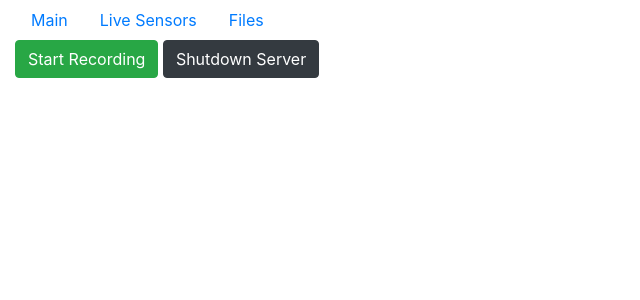
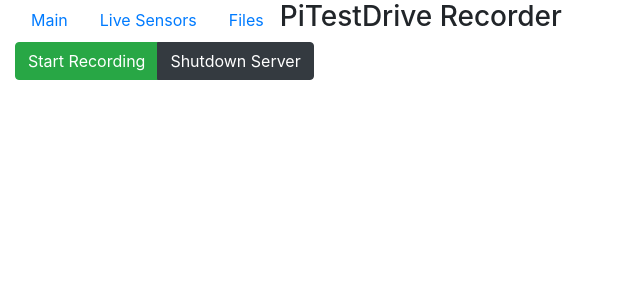
Before and after one commit to tmkdev/pitestdrive, a Flask app: template recorder/views/templates/main.html in a window 1280 px wide. Shown: the top 300 px of the page, without its empty margins (0-640 px from the left). Run offline with Flask 2, Linux system fonts and the light colour scheme; the template is opened without the code that fills it, so the values that code supplies are empty; some libraries are stand-ins or nearby versions.

Commit message:
Better nav - refreshes.. 	modified:   views/files.py 	modified:   views/main.py 	modified:   views/stats.py 	modified:   views/templates/base.html 	modified:   views/templates/main.html 	modified:   views/templates/stats.html

```diff
--- a/recorder/views/files.py
+++ b/recorder/views/files.py
@@ -14,7 +14,7 @@ def index():
 
     listing = dict(zip(flist, stats))
 
-    return render_template('files.html', listing=listing)
+    return render_template('files.html', listing=listing, active='files')
 
 @files.route('/download/<string:filename>')
 def download(filename):
--- a/recorder/views/main.py
+++ b/recorder/views/main.py
@@ -11,7 +11,11 @@ def shutdown_server():
 
 @main.route('/')
 def index():
-    return render_template('main.html', datadict = current_app.config['SHARED_DICT'], recording=current_app.config['RECORD_EVENT'])
+    return render_template('main.html',
+                            datadict = current_app.config['SHARED_DICT'],
+                            recording=current_app.config['RECORD_EVENT'],
+                            cameradict = current_app.config['CAMERA_DICT'],
+                            active='main')
 
 @main.route('/record')
 def record():
--- a/recorder/views/stats.py
+++ b/recorder/views/stats.py
@@ -4,4 +4,4 @@ stats = Blueprint('stats', __name__, url_prefix='/stats', template_folder='templ
 
 @stats.route('/')
 def index():
-    return render_template('stats.html', datadict = current_app.config['SHARED_DICT'])
+    return render_template('stats.html', datadict = current_app.config['SHARED_DICT'], active='stats')
--- a/recorder/views/templates/base.html
+++ b/recorder/views/templates/base.html
@@ -1,14 +1,16 @@
 <!doctype html>
 <head>
 <link rel="stylesheet" href="{{ url_for('static', filename='css/bootstrap.min.css') }}">
-<meta name="viewport" content="width=device-width, initial-scale=1">
+<meta name="viewport" content="width=device-width, initial-scale=1.0">
+{% block meta %}{% endblock %}
 </head>
 <body>
 <div class="container-fluid">
-<nav class="nav nav-fill">
-  <a class="nav-link active" href="/">Main</a>
-  <a class="nav-link" href="/stats">Live Sensors</a>
-  <a class="nav-link" href="/files">Files</a>
+<nav class="nav nav-fill nav-pills">
+  <a class="nav-link {% if active=='main' %}active{% endif %}" href="/">Main</a>
+  <a class="nav-link {% if active=='stats' %}active{% endif %}" href="/stats">Live Sensors</a>
+  <a class="nav-link {% if active=='files' %}active{%endif %}" href="/files">Files</a>
+  <h3>PiTestDrive Recorder</h3>
 </nav>
 </div>
 <div class="container-fluid">{% block content %}{% endblock %}
--- a/recorder/views/templates/main.html
+++ b/recorder/views/templates/main.html
@@ -1,10 +1,21 @@
 {% extends "base.html" %}
 
+{% block meta %}
+<meta http-equiv="refresh" content="4">
+{% endblock %}
+
 {% block content %}
+<div class="btn-group" role="group">
 {% if not recording.is_set() %}
 <a class="btn btn-success" href="/record" role="button">Start Recording</a>
 {% else %}
 <a class="btn btn-danger" href="/stop" role="button">Stop Recording</a>
 {% endif %}
 <a class="btn btn-dark" href="/shutdown" role="button">Shutdown Server</a>
+</div>
+<div class="container-fluid">
+{% if recording.is_set() %}
+    {{ cameradict['videofile'] }}
+{% endif %}
+</div>
 {% endblock %}
--- a/recorder/views/templates/stats.html
+++ b/recorder/views/templates/stats.html
@@ -1,4 +1,8 @@
 {% extends "base.html" %}
+
+{% block meta %}
+<meta http-equiv="refresh" content="2">
+{% endblock %}
 
 {% block content %}
 <form>
```
